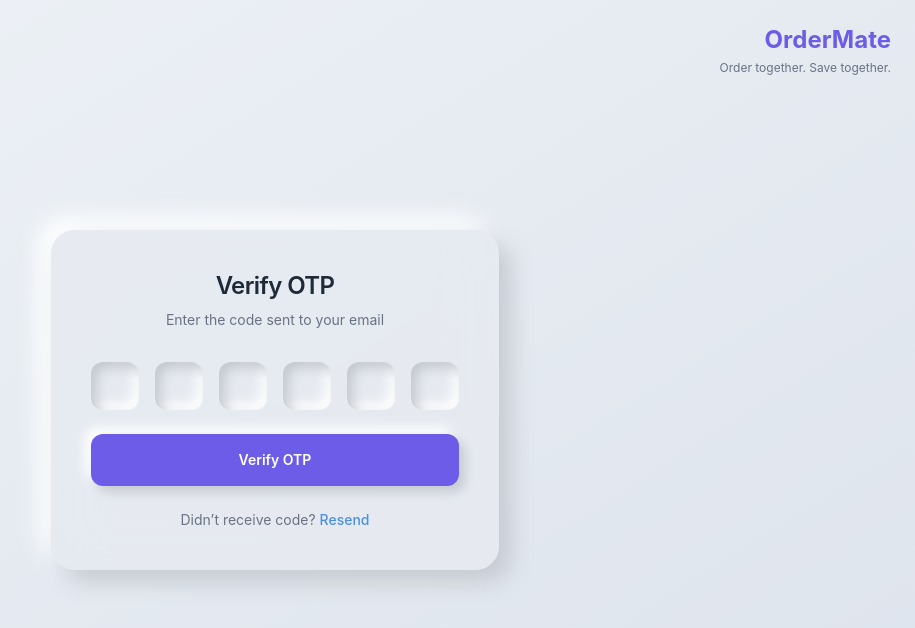
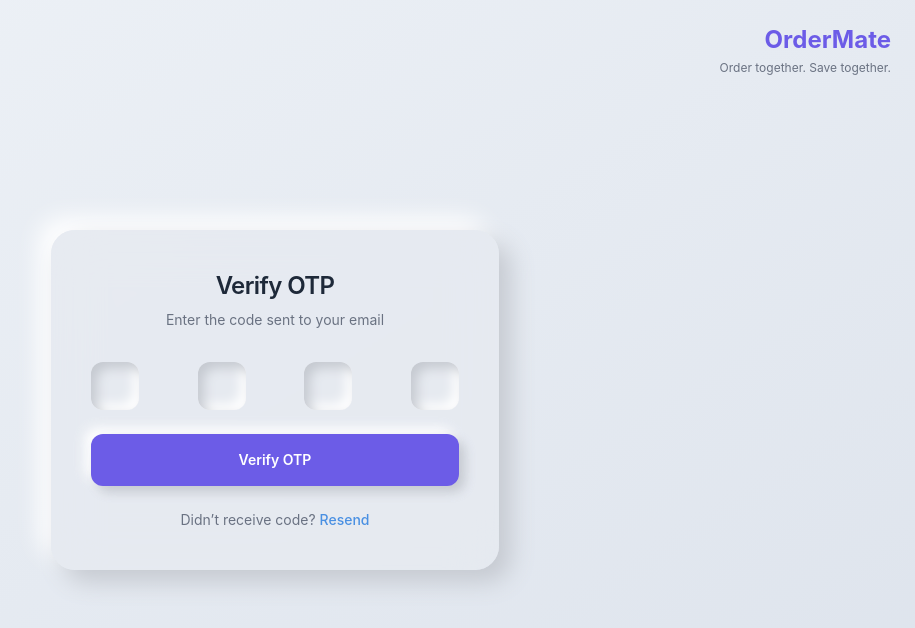
Before and after one commit to ashuyadav-24/OrderMate_Final, a React (Vite) app in the folder Frontend/: page /otp in a window 1280 px wide. Shown: the top 628 px of the page, without its empty margins (365-1280 px from the left). Built offline with nearby package versions, Linux system fonts and the light colour scheme; no server answers.

Commit message:
few changes

```diff
--- a/Frontend/src/components/pages/OTP/otpVerification.jsx
+++ b/Frontend/src/components/pages/OTP/otpVerification.jsx
@@ -31,7 +31,7 @@ function OtpVerification() {
     try {
       const otp = inputs.current.map((input) => input.value).join("");
 
-      if (otp.length !== 6) {
+      if(otp.length !== 4) {
         alert("Enter full OTP");
         return;
       }
@@ -93,10 +93,12 @@ function OtpVerification() {
 
         {/* OTP Inputs */}
         <div className="flex justify-between gap-2 mb-6">
-          {[...Array(6)].map((_, index) => (
+          {[...Array(4)].map((_, index) => (
             <input
               key={index}
-              type="text"
+              type="tel"
+              inputMode="numeric"
+              pattern="[0-9]*"
               maxLength="1"
               ref={(el) => (inputs.current[index] = el)}
               onChange={(e) => handleChange(e, index)}
```
